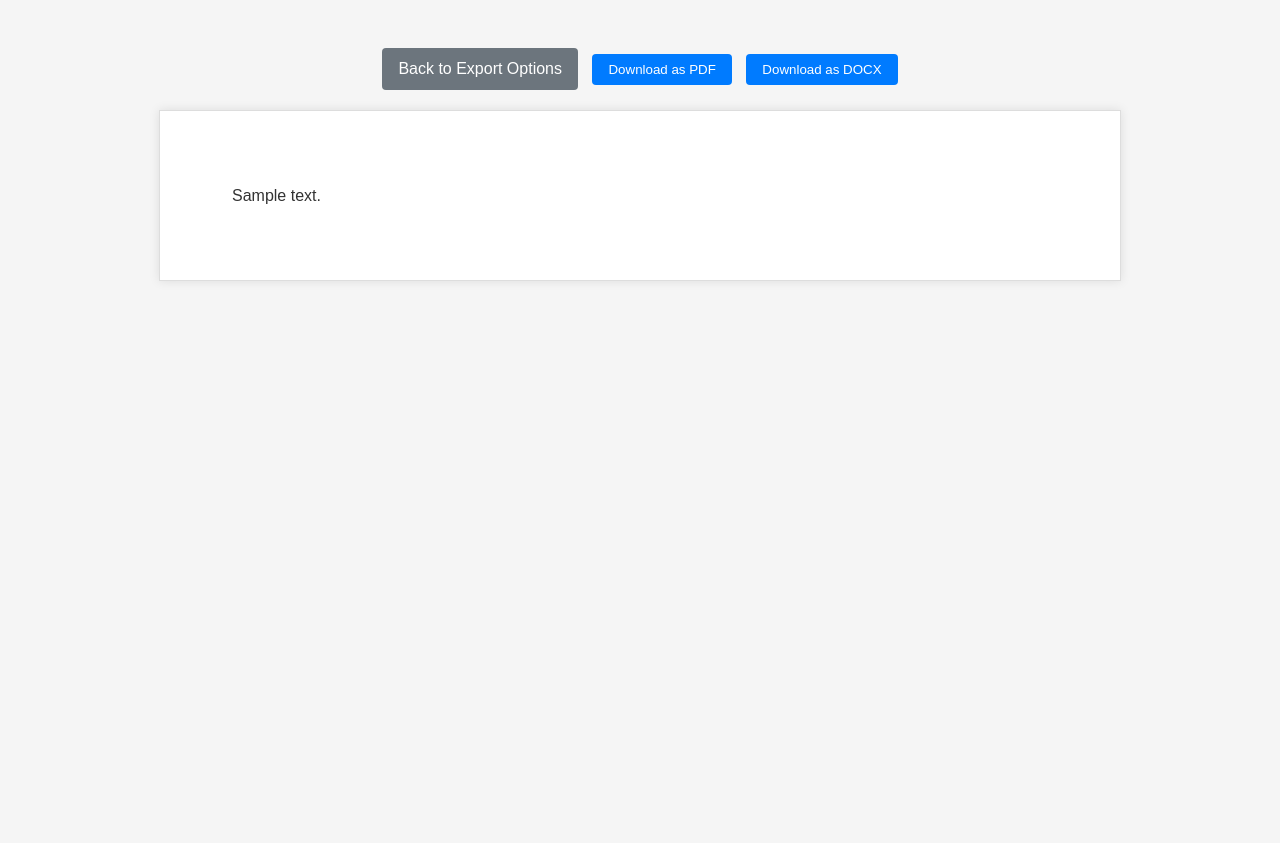
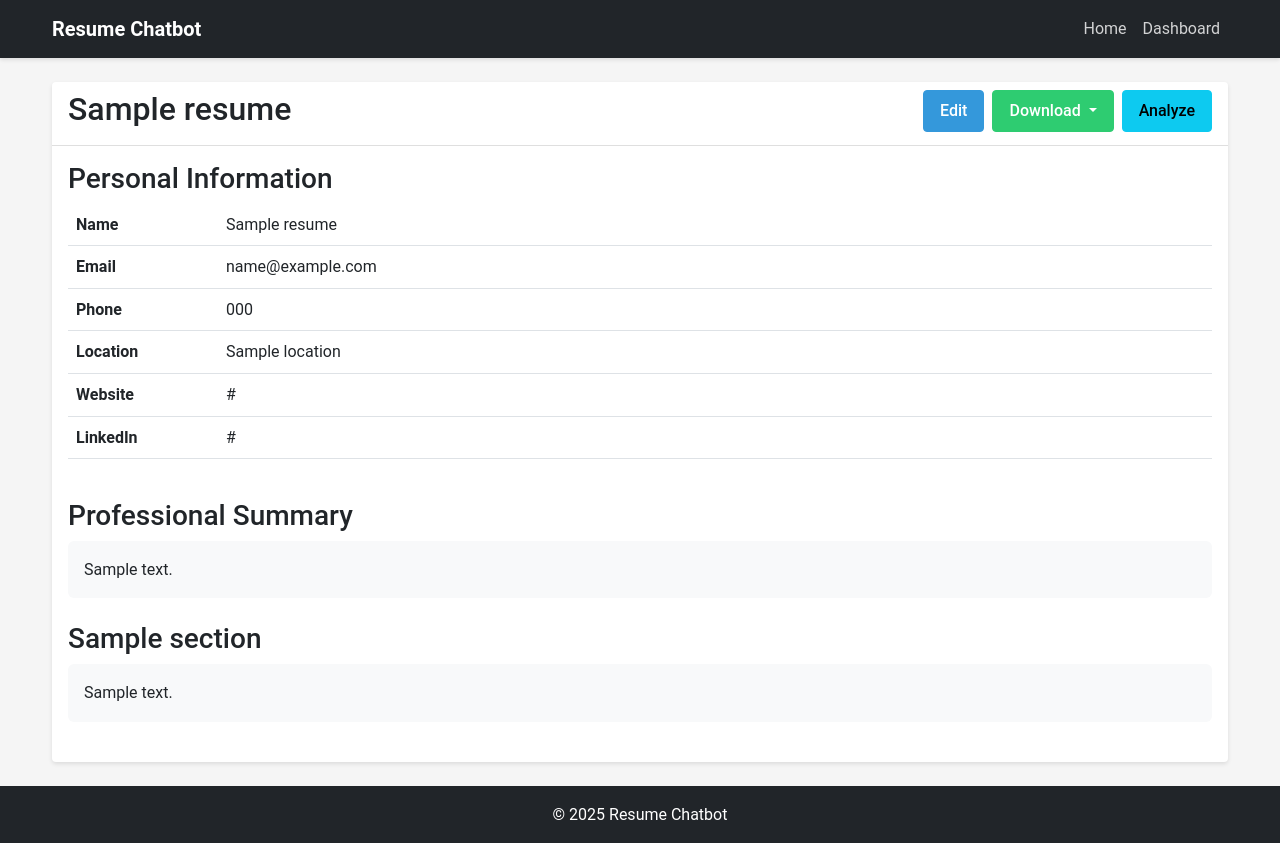
Before and after one commit to Madhur-2945/Hackanouts, a Flask app: template templates/view_resume.html in a window 1280 px wide. Before the commit the page ends 281 px from the top, so only its background shows below. Run offline with Flask 3, Linux system fonts and the light colour scheme; the template is opened without the code that fills it: most values are stand-ins (such as "Sample title", 1, 10 or a date in 2020); some libraries are stand-ins or nearby versions.

Commit message:
updated view_resume page

```diff
--- a/templates/index.html
+++ b/templates/index.html
@@ -92,9 +92,10 @@
           </div>
           <div class="md:w-1/2 mb-8 md:mb-0">
             <img
-              src="{{ url_for('static', filename='img/resume-hero.svg') }}"
-              alt="Resume Builder"
+              src="{{ url_for('static', filename='img.png') }}"
+              alt="My Image"
               class="w-full"
+              style="width: 50%"
             />
           </div>
         </div>
--- a/templates/view_resume.html
+++ b/templates/view_resume.html
@@ -1,66 +1,112 @@
-<!DOCTYPE html>
-<html>
-<head>
-    <meta charset="UTF-8">
-    <meta name="viewport" content="width=device-width, initial-scale=1.0">
-    <title>{{ resume['title'] }} - Preview</title>
-    <link rel="stylesheet" href="{{ url_for('static', filename='css/style.css') }}">
-    <style>
-        body {
-            padding: 20px;
-            font-family: Arial, sans-serif;
+{% extends 'base.html' %}
+
+{% block title %}View Resume{% endblock %}
+
+{% block content %}
+<div class="card">
+    <div class="card-header d-flex justify-content-between align-items-center">
+        <h2>{{ resume.title }}</h2>
+        <div class="d-flex flex-wrap gap-2">
+            <a href="{{ url_for('edit_resume', resume_id=resume.id) }}" class="btn btn-primary">Edit</a>
+            <div class="dropdown">
+                <button class="btn btn-success dropdown-toggle" type="button" id="downloadDropdown" data-bs-toggle="dropdown" aria-haspopup="true" aria-expanded="false">
+                    Download
+                </button>
+                <div class="dropdown-menu" aria-labelledby="downloadDropdown">
+                    <form method="post" action="{{ url_for('export_resume', resume_id=resume.id) }}">
+                        <input type="hidden" name="format_type" value="pdf">
+                        <input type="hidden" name="csrf_token" value="{{ csrf_token() }}"/>
+                        <button type="submit" class="dropdown-item">Download as PDF</button>
+                    </form>
+                    <form method="post" action="{{ url_for('export_resume', resume_id=resume.id) }}">
+                        <input type="hidden" name="format_type" value="docx">
+                        <input type="hidden" name="csrf_token" value="{{ csrf_token() }}"/>
+                        <button type="submit" class="dropdown-item">Download as DOCX</button>
+                    </form>
+                </div>
+            </div>
+            <a href="{{ url_for('analyze_resume', resume_id=resume.id) }}" class="btn btn-info">Analyze</a>
+        </div>
+    </div>
+    <div class="card-body">
+        <div class="row mb-4">
+            <div class="col-md-12">
+                <h3>Personal Information</h3>
+                <table class="table">
+                    <tr>
+                        <th width="150">Name</th>
+                        <td>{{ resume.name }}</td>
+                    </tr>
+                    <tr>
+                        <th>Email</th>
+                        <td>{{ resume.email }}</td>
+                    </tr>
+                    <tr>
+                        <th>Phone</th>
+                        <td>{{ resume.phone }}</td>
+                    </tr>
+                    <tr>
+                        <th>Location</th>
+                        <td>{{ resume.location }}</td>
+                    </tr>
+                    {% if resume.website %}
+                    <tr>
+                        <th>Website</th>
+                        <td>{{ resume.website }}</td>
+                    </tr>
+                    {% endif %}
+                    {% if resume.linkedin %}
+                    <tr>
+                        <th>LinkedIn</th>
+                        <td>{{ resume.linkedin }}</td>
+                    </tr>
+                    {% endif %}
+                </table>
+            </div>
+        </div>
+
+        <div class="row mb-4">
+            <div class="col-md-12">
+                <h3>Professional Summary</h3>
+                <div class="p-3 bg-light rounded">
+                    {{ resume.summary|safe }}
+                </div>
+            </div>
+        </div>
+
+        {% for section in sections %}
+        <div class="row mb-4">
+            <div class="col-md-12">
+                <h3>{{ section.title }}</h3>
+                <div class="p-3 bg-light rounded">
+                    {{ section.content|safe }}
+                </div>
+            </div>
+        </div>
+        {% endfor %}
+    </div>
+</div>
+
+<style>
+.card-header .btn {
+    margin-bottom: 5px; /* Add space below buttons */
+}
+
+@media (max-width: 768px) {
+    .card-header div {
+        display: flex;
+        flex-wrap: wrap;
+        gap: 10px;
+    }
+}
+</style>
+
+<script>
+    document.addEventListener("DOMContentLoaded", function() {
+        var dropdownElement = document.getElementById("downloadDropdown");
+        if (dropdownElement) {
+            new bootstrap.Dropdown(dropdownElement);
         }
-        .preview-container {
-            max-width: 8.5in;
-            margin: 0 auto;
-            padding: 0.75in;
-            border: 1px solid #ddd;
-            box-shadow: 0 0 10px rgba(0,0,0,0.1);
-            background-color: white;
-        }
-        .controls {
-            max-width: 8.5in;
-            margin: 20px auto;
-            text-align: center;
-        }
-        .btn {
-            display: inline-block;
-            padding: 8px 16px;
-            margin: 0 5px;
-            background-color: #007bff;
-            color: white;
-            text-decoration: none;
-            border-radius: 4px;
-            border: none;
-            cursor: pointer;
-        }
-        .btn-secondary {
-            background-color: #6c757d;
-        }
-        iframe {
-            width: 100%;
-            height: 100vh;
-            border: none;
-        }
-    </style>
-</head>
-<body>
-    <div class="controls">
-        <a href="{{ url_for('export_resume', resume_id=resume['id']) }}" class="btn btn-secondary">Back to Export Options</a>
-        <form method="post" action="{{ url_for('export_resume', resume_id=resume['id']) }}" style="display: inline;">
-            <input type="hidden" name="format_type" value="pdf">
-            <input type="hidden" name="csrf_token" value="{{ csrf_token() }}"/>
-            <button type="submit" class="btn">Download as PDF</button>
-        </form>
-        <form method="post" action="{{ url_for('export_resume', resume_id=resume['id']) }}" style="display: inline;">
-            <input type="hidden" name="format_type" value="docx">
-            <input type="hidden" name="csrf_token" value="{{ csrf_token() }}"/>
-            <button type="submit" class="btn">Download as DOCX</button>
-        </form>
-    </div>
-
-    <div class="preview-container">
-        {{ html_content|safe }}
-    </div>
-</body>
-</html>
+    });
+</script>
+{% endblock %}
```
Also changed, not shown: templates/1view_resume.html (added, +66 -0 lines), templates/view_resume1.html (deleted, +0 -87 lines), static/img.png (added).
